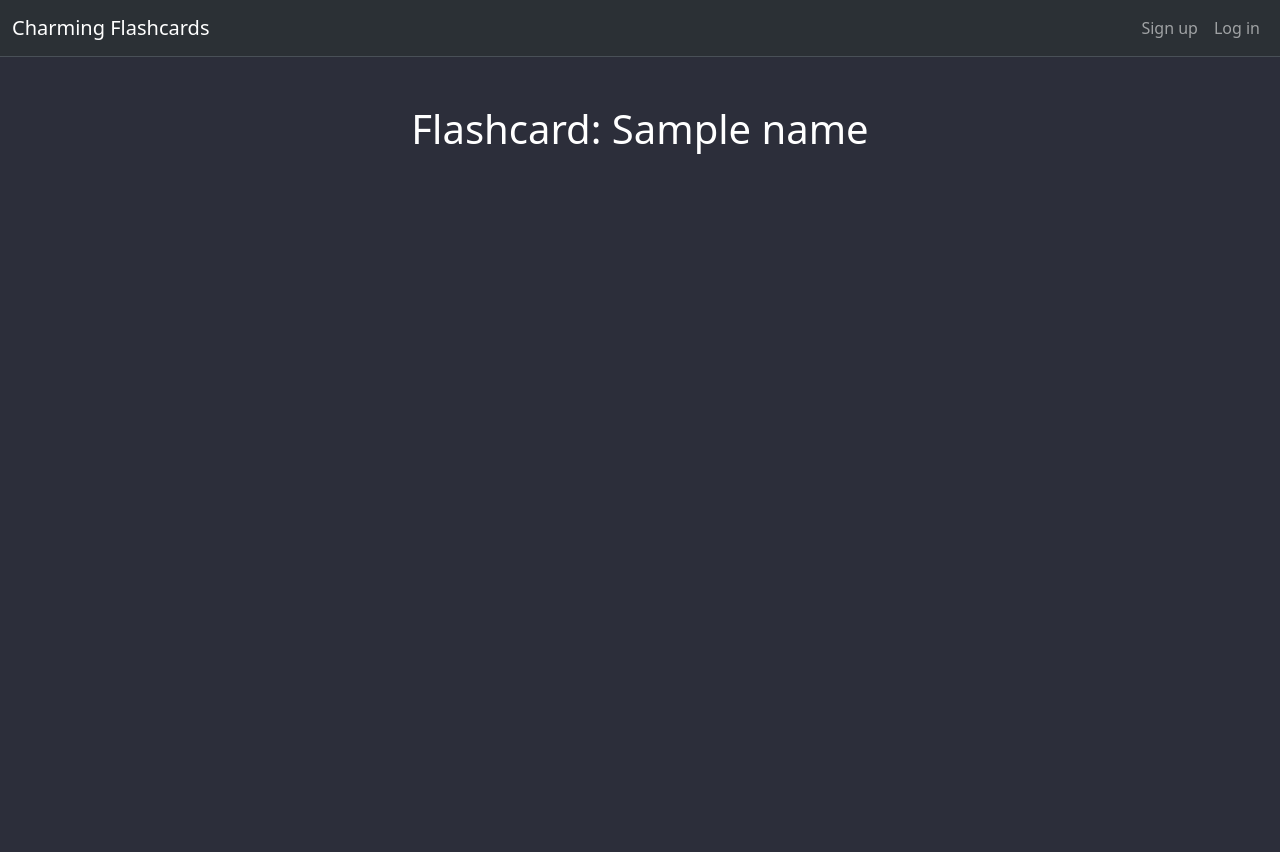
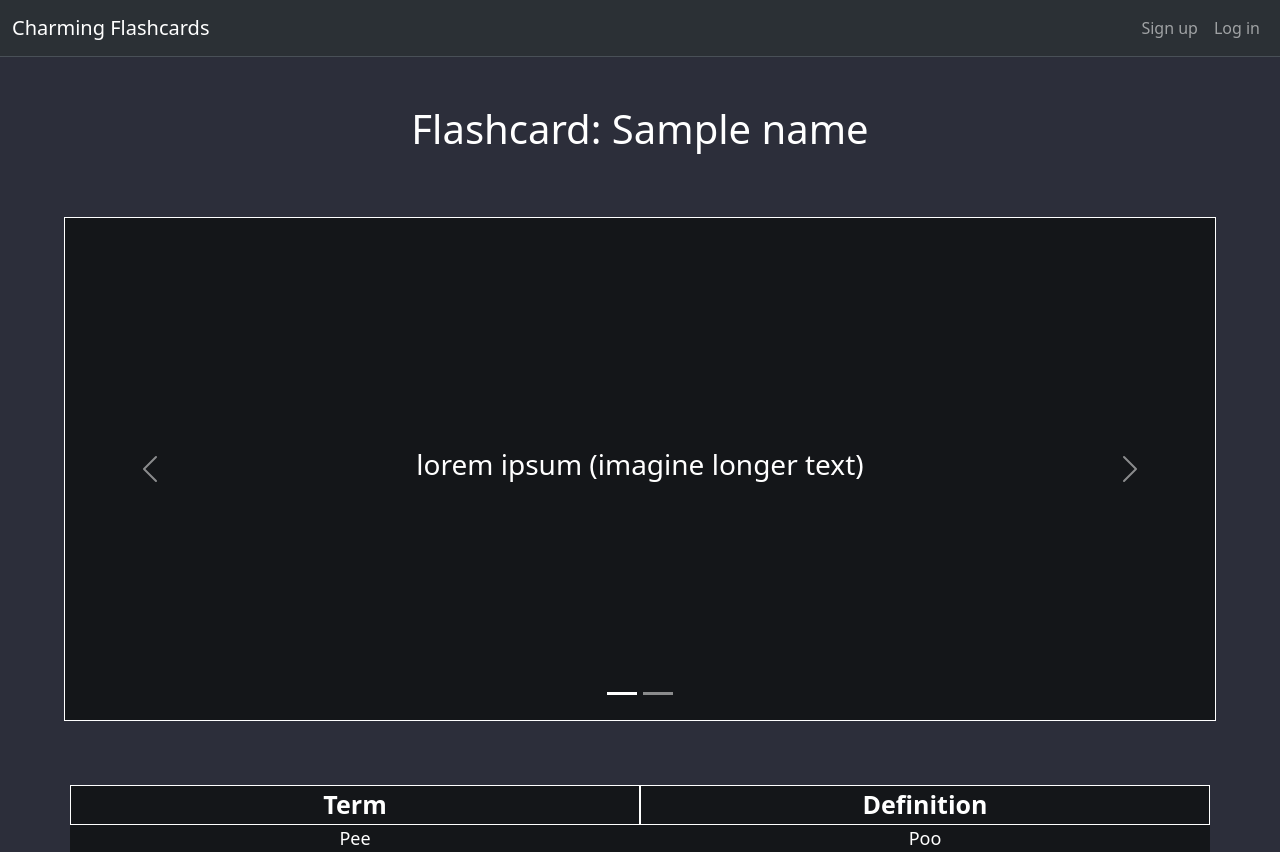
Before and after one commit to wongjoshua2005/Flashcard-Web-Application, a Flask app: template templates/flashcard.html in a window 1280 px wide. Before the commit the page ends 154 px from the top, so only its background shows below. Run offline with Flask 3, Linux system fonts and the light colour scheme; the template is opened without the code that fills it: most values are stand-ins (such as "Sample title", 1, 10 or a date in 2020).

Commit message:
Implemented design for the cards
I implemented the basic prototype design
for how I want to display my flashcards
using bootstrap.

```diff
--- a/static/styles.css
+++ b/static/styles.css
@@ -24,6 +24,10 @@ label
     width: 50px;
 }
 
+.carousel-item.active {
+    display:block;
+}
+
 /* Make the input placeholder white when having dark background */
 .dark-placeholder::placeholder
 {
--- a/templates/flashcard.html
+++ b/templates/flashcard.html
@@ -2,4 +2,54 @@
 
 {% block body %}
 <h1 class="text-center">Flashcard: {{ name }}</h1>
+
+<!-- Display flashcards -->
+<div id="carouselExampleIndicators" class="carousel
+slide" style="margin: 5%;">
+    <div class="carousel-indicators">
+        <button type="button" data-bs-target="#carouselExampleIndicators" data-bs-slide-to="0" class="active"
+            aria-current="true" aria-label="Slide 1"></button>
+        <button type="button" data-bs-target="#carouselExampleIndicators" data-bs-slide-to="1"
+            aria-label="Slide 2"></button>
+    </div>
+    <div class="carousel-inner" style="padding: 20%; border: 1px solid; background-color: #141619;">
+        <div class="carousel-item active text-center">
+            <h3>lorem ipsum (imagine longer text)</h3>
+        </div>
+        <div class="carousel-item text-center">
+            <h3>lorem ipsum (imagine longer text)</h3>
+        </div>
+    </div>
+    <button class="carousel-control-prev" type="button" data-bs-target="#carouselExampleIndicators"
+        data-bs-slide="prev">
+        <span class="carousel-control-prev-icon" aria-hidden="true"></span>
+        <span class="visually-hidden">Previous</span>
+    </button>
+    <button class="carousel-control-next" type="button" data-bs-target="#carouselExampleIndicators"
+        data-bs-slide="next">
+        <span class="carousel-control-next-icon" aria-hidden="true"></span>
+        <span class="visually-hidden">Next</span>
+    </button>
+</div>
+
+<!-- List out all the cards inside this set -->
+<div class="container text-center" style="background-color: #141619;">
+    <div class="row align-items-start">
+        <div class="col" style="border: 1px solid; font-size: 25px; font-weight: bolder;">
+            Term
+        </div>
+        <div class="col" style="border: 1px solid; font-size: 25px; font-weight: bolder;">
+            Definition
+        </div>
+    </div>
+
+    <div class="row align-items-start">
+        <div class="col" style="font-size: 18px;">
+            Pee
+        </div>
+        <div class="col" style="font-size: 18px;">
+            Poo
+        </div>
+    </div>
+</div>
 {% endblock %}
```
Also changed, not shown: 1 other file.
